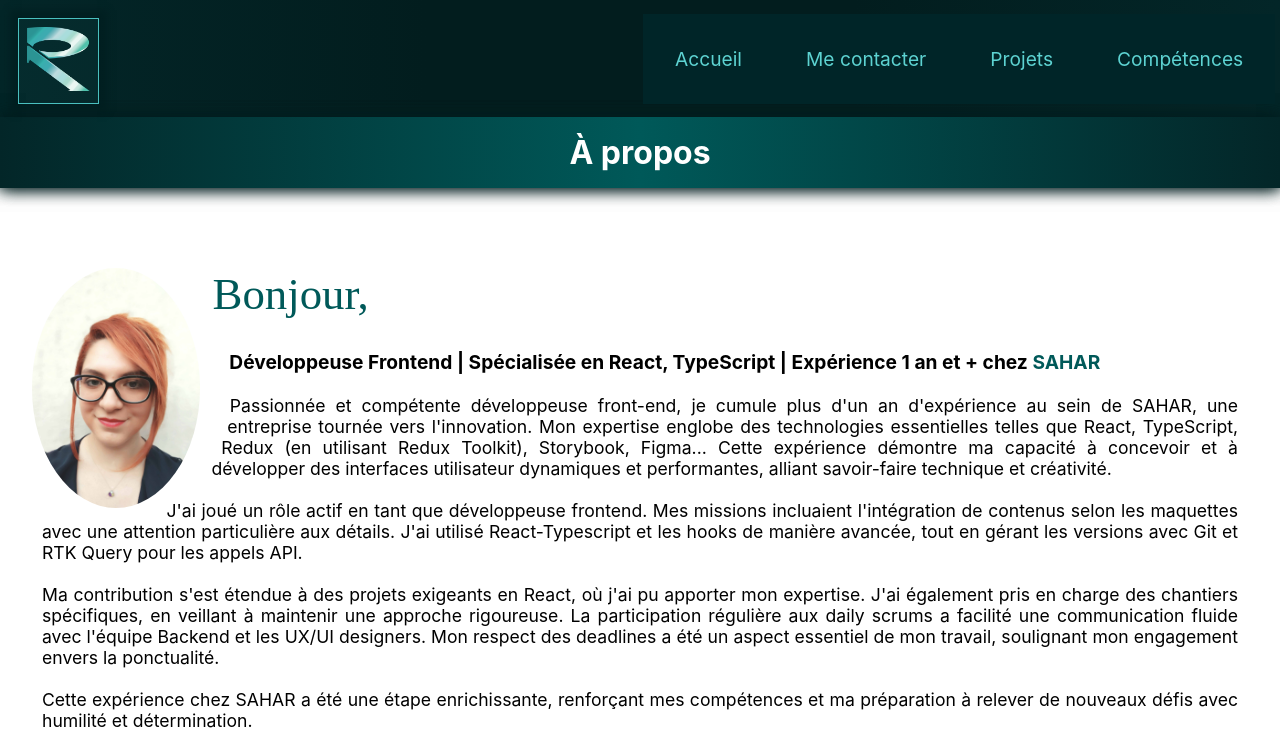
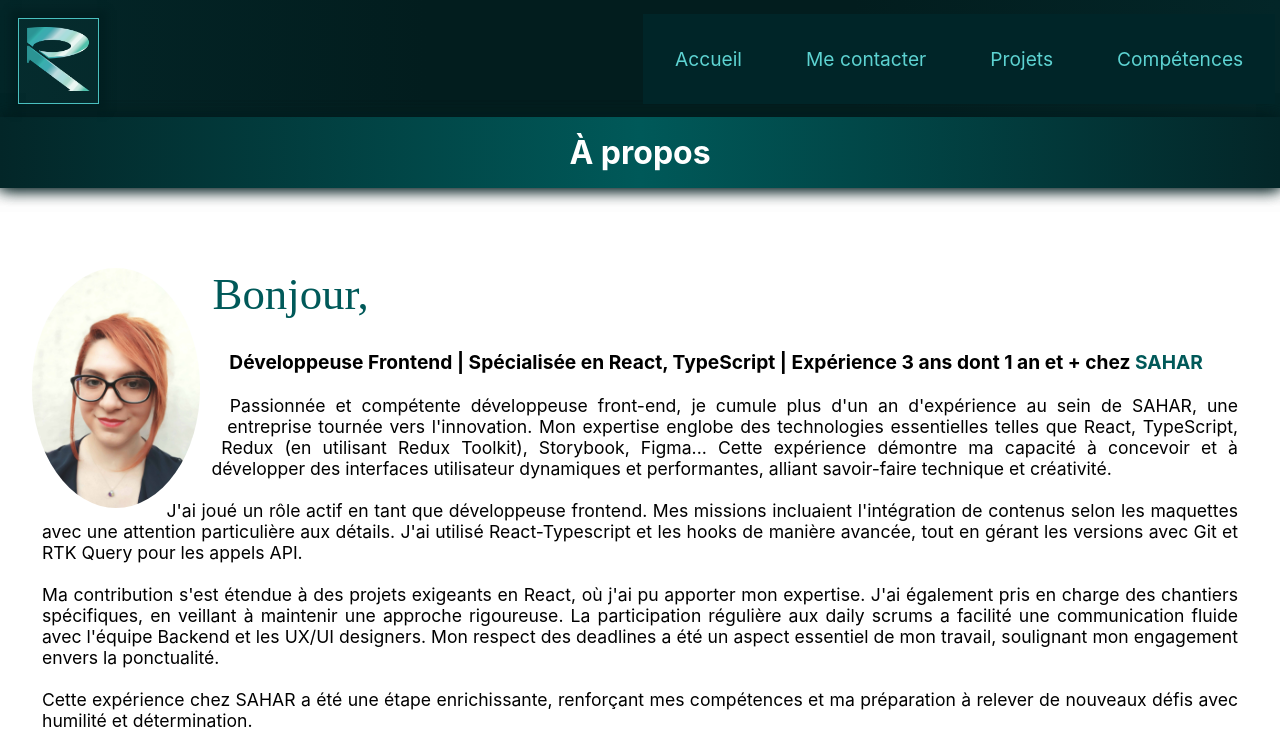
Before and after one commit to Roxanne2904/e.portfolio, a React (Create React App) app: page /about in a window 1280 px wide. Shown: the top 754 px of the page. Built offline with nearby package versions, Linux system fonts and the light colour scheme.

Commit message:
about section change expérience

```diff
--- a/src/pages/About/About.jsx
+++ b/src/pages/About/About.jsx
@@ -30,7 +30,7 @@ export default function About({ width, height }) {
 			<StyledParagraph width={width} height={height}>
 				<StyledMediumTitle>
 					Développeuse Frontend | Spécialisée en React, TypeScript | Expérience
-					1 an et + chez{" "}
+					3 ans dont 1 an et + chez{" "}
 					<StyledLink target={"_blank"} href={"https://sahar.fr"}>
 						SAHAR
 					</StyledLink>
```
